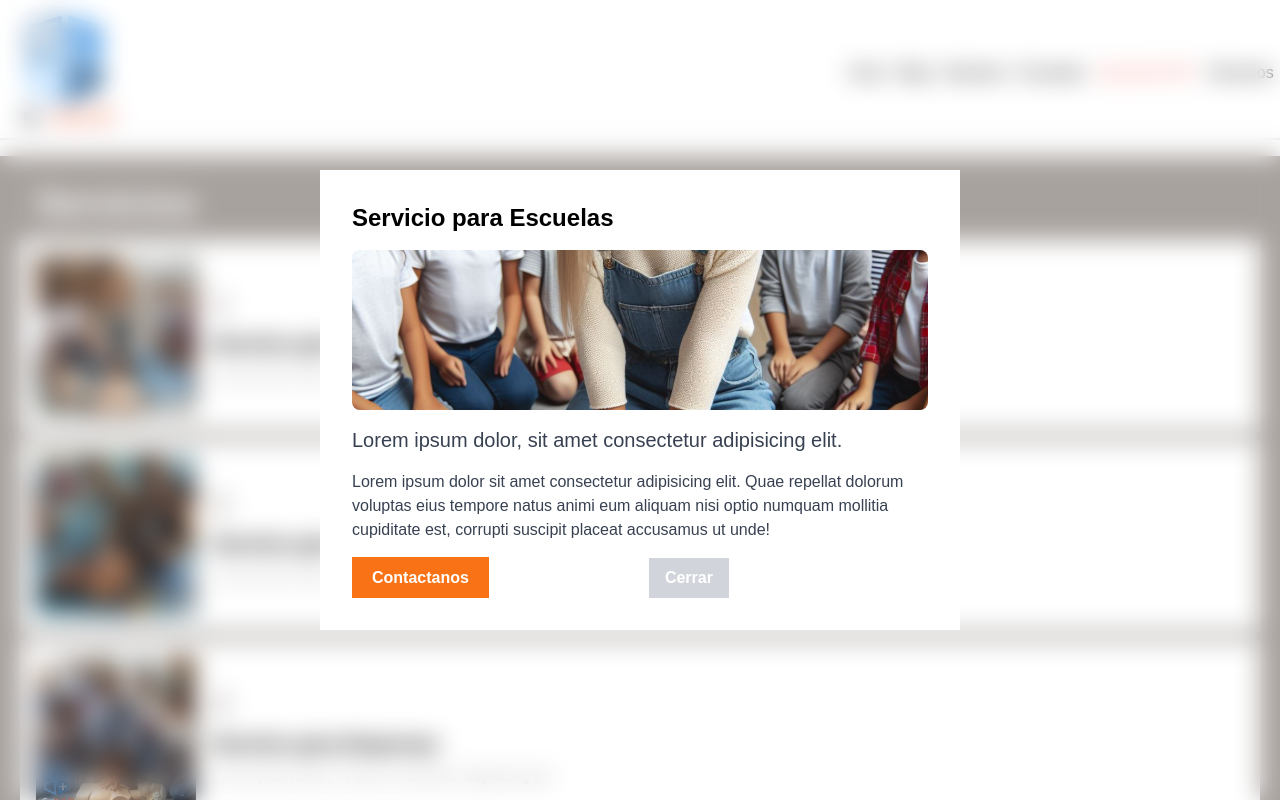
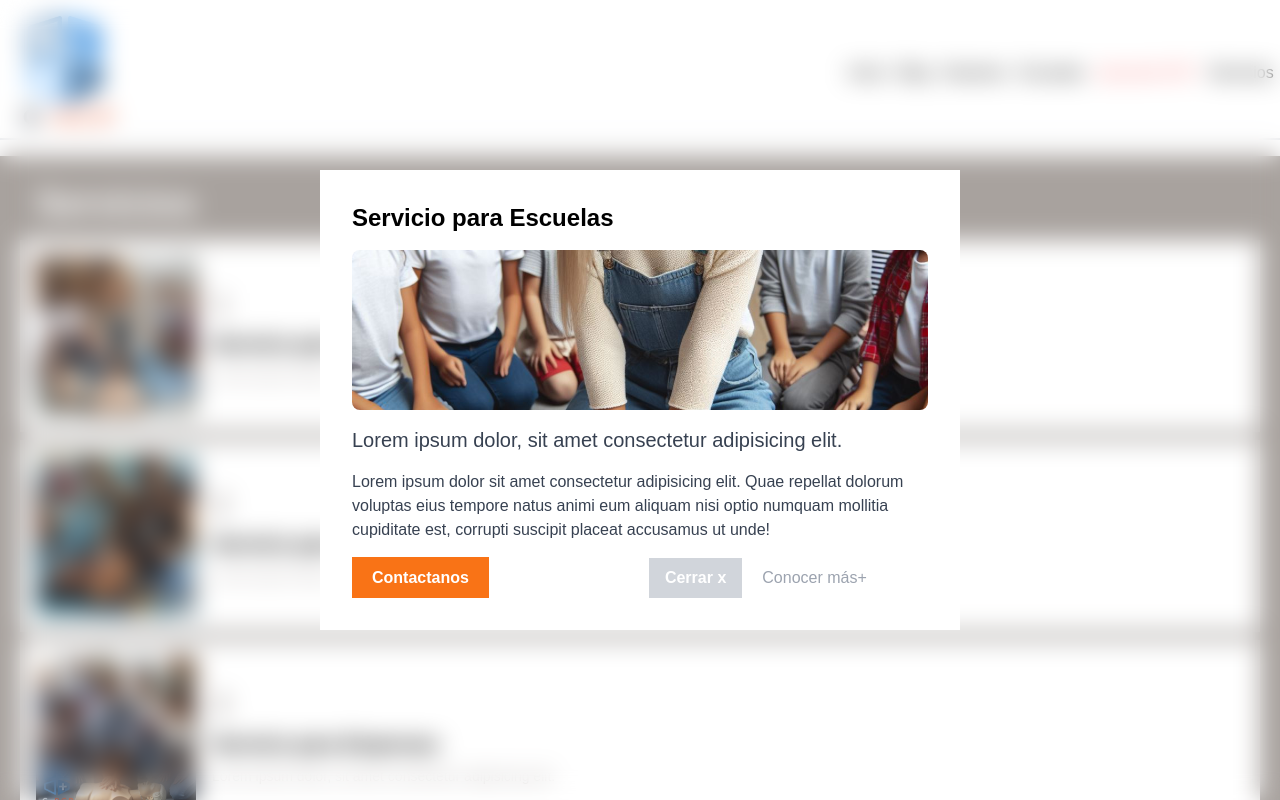
Before and after one commit to julianperuzzi/G-RCP-ARGENTINA, a React (Vite) app: page /Servicios in a window 1280 px wide. Both pictures are taken after a click on the element 640 px from the left and 336 px from the top of the page. Shown: the top 800 px of the page. Built offline with nearby package versions, Linux system fonts and the light colour scheme.

Commit message:
Update ServiciosPages.jsx

```diff
--- a/src/pages/ServiciosPages.jsx
+++ b/src/pages/ServiciosPages.jsx
@@ -71,8 +71,11 @@ const ServiciosPages = () => {
               Contactanos
             </Link>
             <button className="bg-gray-300 text-white justify-end font-bold py-2 px-4 ml-40" onClick={handleCloseModal}>
-              Cerrar
+              Cerrar x
             </button>
+            <Link to={`/servicios`} className=" text-gray-400 px-5">
+              Conocer más+
+            </Link>
           </div>
         </div>
       )}
```
